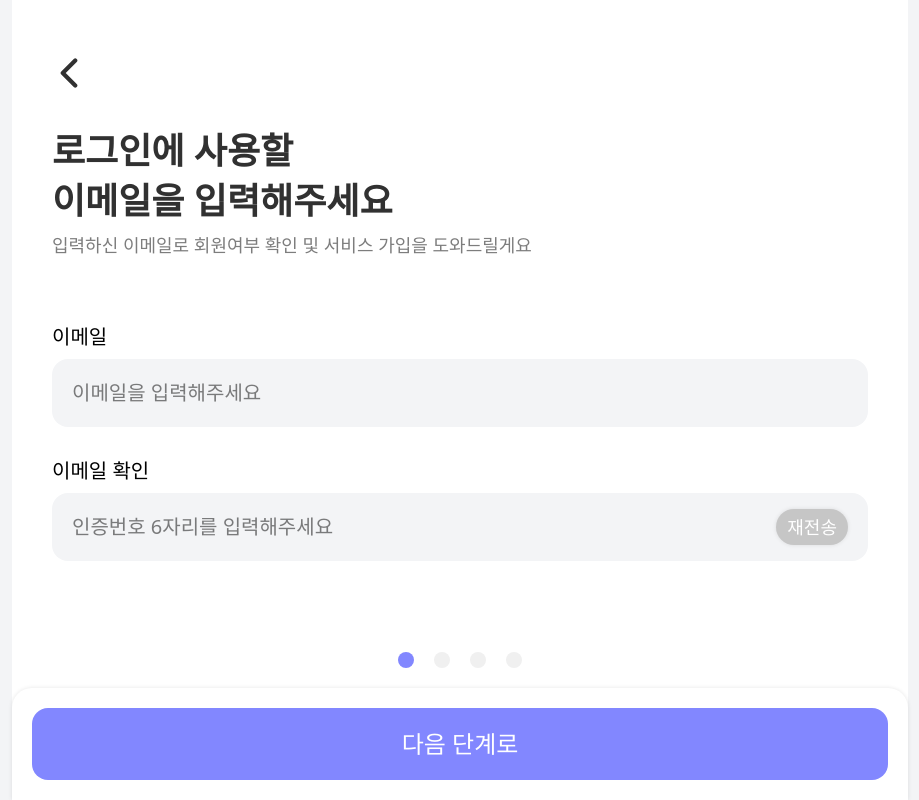
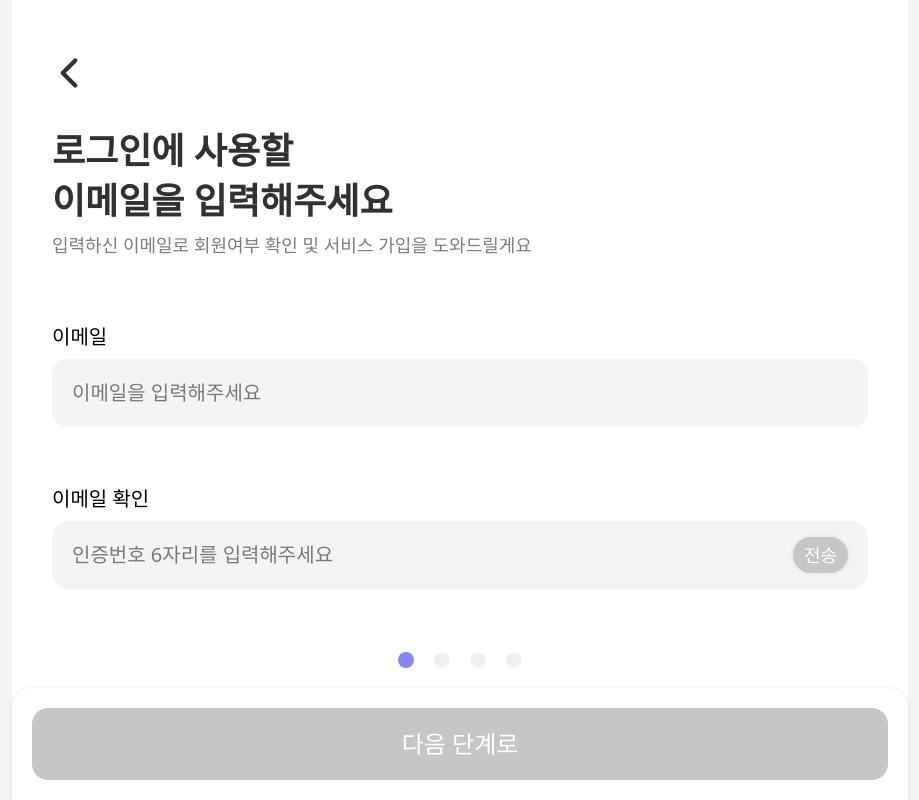
Before and after one commit to Team-Ilmansa/yeogiga-web, a React (Vite) app: page /signup in a window 1280 px wide. Shown: the whole page, without its empty margins (180-1099 px from the left). Built offline with nearby package versions, Linux system fonts and the light colour scheme; no server answers.

Commit message:
Feature(IL-184): 회원가입 이메일 인증 기능 구현 (#68)

```diff
--- /dev/null
+++ b/src/apis/authentication/emailRequestApi.jsx
@@ -0,0 +1,21 @@
+import api from '@/apis/api'
+
+/**이메일 인증 번호 발송 요청 API */
+const emailRequestApi = async (body) => {
+  try {
+    const response = await api.post('auth/email-verification/request', body)
+    return response.data
+  } catch (err) {
+    if (err.response?.data?.message) {
+      throw err.response.data
+    } else if (err.response) {
+      throw new Error(`오류 발생 (status: ${err.response.status})`)
+    } else if (err.request) {
+      throw new Error('서버로부터 응답이 없습니다.')
+    } else {
+      throw new Error('요청 중 알 수 없는 오류가 발생했습니다.')
+    }
+  }
+}
+
+export default emailRequestApi
--- /dev/null
+++ b/src/apis/authentication/verifyCodeApi.jsx
@@ -0,0 +1,21 @@
+import api from '@/apis/api'
+
+/**이메일 인증 번호 검증 API */
+const verifyCodeApi = async (body) => {
+  try {
+    const response = await api.post('auth/email-verification/verify', body)
+    return response.data
+  } catch (err) {
+    if (err.response?.data?.message) {
+      throw new Error(err.response.data.message)
+    } else if (err.response) {
+      throw new Error(`오류 발생 (status: ${err.response.status})`)
+    } else if (err.request) {
+      throw new Error('서버로부터 응답이 없습니다.')
+    } else {
+      throw new Error('요청 중 알 수 없는 오류가 발생했습니다.')
+    }
+  }
+}
+
+export default verifyCodeApi
--- a/src/components/sign-up/RegisterEmail.jsx
+++ b/src/components/sign-up/RegisterEmail.jsx
@@ -1,5 +1,80 @@
+import emailRequestApi from '@/apis/authentication/emailRequestApi'
+import verifyCodeApi from '@/apis/authentication/verifyCodeApi'
+import { useEffect, useState } from 'react'
+import { useForm } from 'react-hook-form'
+
 /**이메일 인증 화면 */
-const RegisterEmail = () => {
+const RegisterEmail = ({ isEmailVerified, setIsEmailVerified }) => {
+  /**최초 전송 여부 */
+  const [hasRequested, setHasRequested] = useState(false)
+  /**이메일 에러 메시지 */
+  const [emailError, setEmailError] = useState('')
+
+  /**useForm */
+  const {
+    register,
+    handleSubmit,
+    watch,
+    formState: { errors },
+  } = useForm()
+
+  /**이메일 형식 검사 */
+  const email = watch('email')
+  const isValidEmail = /^[^\s@]+@[^\s@]+\.[^\s@]+$/.test(email)
+
+  /**코드 길이 검사 */
+  const code = watch('code')
+  const isCodeComplete = code?.length === 6
+
+  /**이메일 값 변경 시 에러 초기화 */
+  useEffect(() => {
+    if (emailError) {
+      setEmailError('')
+    }
+  }, [email])
+
+  /**이메일 인증 번호 발송 요청 */
+  const handleRequestCode = async (data) => {
+    /**API body 양식에 맞게 변경 */
+    const body = {
+      email: data.email,
+    }
+    try {
+      const result = await emailRequestApi(body)
+      setHasRequested(true)
+    } catch (err) {
+      /**이미 가입된 이메일인 경우 처리 */
+      if (err.code === 'A013') setEmailError(err.message)
+      else alert(err.message)
+    }
+  }
+
+  const handleVerifyCode = async (data) => {
+    /**API body 양식에 맞게 변경 */
+    const body = {
+      email: data.email,
+      code: data.code,
+    }
+    try {
+      const result = await verifyCodeApi(body)
+      setIsEmailVerified(true)
+      console.log(result)
+    } catch (err) {
+      alert(err.message)
+    }
+  }
+
+  /**버튼 클릭 시 실행할 함수 */
+  const onSubmit = (data) => {
+    /**확인 버튼을 눌렀을 경우 */
+    if (data.code?.length === 6) {
+      handleVerifyCode(data)
+    } else {
+      /**전송 or 재전송 버튼을 눌렀을 경우 */
+      handleRequestCode(data)
+    }
+  }
+
   return (
     <div>
       <div className='mb-15 px-10'>
@@ -15,35 +90,66 @@ const RegisterEmail = () => {
       </div>
 
       {/* 이메일 인증 Form */}
-      <div className='flex h-full w-full flex-col items-center px-10'>
+      <form
+        onSubmit={handleSubmit(onSubmit)}
+        className='flex h-full w-full flex-col items-center px-10'
+      >
         {/* 이메일 Input */}
-        <div className='flex w-full flex-col justify-between gap-2'>
+        <div className='mb-[30px] flex w-full flex-col justify-between gap-2'>
           <label className='text-xl'>이메일</label>
           <input
+            {...register('email', { required: true })}
             placeholder='이메일을 입력해주세요'
             type='email'
-            className='mb-[30px] border-none bg-gray-100 p-[20px] text-xl'
+            className='border-none bg-gray-100 p-[20px] text-xl'
           />
+          {/* 안내 메세지 */}
+          <div className='h-[20px]'>
+            {emailError ? (
+              <p className='text-right text-sm text-red-500'>
+                이미 가입된 이메일이에요
+              </p>
+            ) : (
+              isValidEmail && (
+                <p className='text-right text-sm text-[var(--Blue-Scale-blue-500)]'>
+                  가입 가능한 이메일이에요
+                </p>
+              )
+            )}
+          </div>
         </div>
 
-        {/* 이메일 인증번호 Input */}
-        <form className='flex w-full flex-col justify-between gap-2'>
+        {/* 이메일 인증 번호 Input */}
+        <div className='flex w-full flex-col justify-between gap-2'>
           <label className='text-xl'>이메일 확인</label>
           <div className='relative flex w-full flex-col'>
             <input
+              {...register('code')}
+              maxLength={6}
               placeholder='인증번호 6자리를 입력해주세요'
               type='text'
               className='border-none bg-gray-100 p-[20px] text-xl'
             />
             <button
               type='submit'
-              className='absolute top-1/2 right-5 -translate-y-1/2 rounded-[18px] border-none bg-[var(--Grey-Scale-grey-200)] px-[11px] py-[4px] text-lg text-[var(--Grey-Scale-grey-00)] shadow-[0px_0px_4px_0px_rgba(0,0,0,0.10)]'
+              disabled={!isValidEmail}
+              className={`absolute top-1/2 right-5 -translate-y-1/2 rounded-[18px] border-none px-[11px] py-[4px] text-lg text-[var(--Grey-Scale-grey-00)] shadow-[0px_0px_4px_0px_rgba(0,0,0,0.10)] transition-colors ${
+                isValidEmail
+                  ? 'cursor-pointer bg-[var(--Blue-Scale-blue-500)]'
+                  : 'cursor-not-allowed bg-[var(--Grey-Scale-grey-200)]'
+              }`}
             >
-              재전송
+              {isCodeComplete ? '확인' : hasRequested ? '재전송' : '전송'}
             </button>
           </div>
-        </form>
-      </div>
+          {/* 안내 메세지 */}
+          {isEmailVerified && (
+            <p className='text-right text-sm text-[var(--Blue-Scale-blue-500)]'>
+              이메일 인증에 성공했어요
+            </p>
+          )}
+        </div>
+      </form>
     </div>
   )
 }
--- a/src/components/sign-up/SignUpForm.jsx
+++ b/src/components/sign-up/SignUpForm.jsx
@@ -12,8 +12,12 @@ import SignUpConfirmation from './SignUpConfirmation'
 const SignUpForm = () => {
   const navigate = useNavigate()
 
+  /**회원가입 각 단계 */
   const [step, setStep] = useState(1)
+  /**이메일 인증 완료 여부 */
+  const [isEmailVerified, setIsEmailVerified] = useState(false)
 
+  /**뒤로 가기 버튼 */
   const handleBack = () => {
     if (step === 1) {
       navigate(-1)
@@ -22,6 +26,7 @@ const SignUpForm = () => {
     }
   }
 
+  /**하단 버튼 */
   const handleStepButton = () => {
     if (step === 5) {
       navigate('/signin')
@@ -30,8 +35,14 @@ const SignUpForm = () => {
     }
   }
 
+  /**단계 별 컴포넌트 설정 */
   const stepComponentMap = {
-    1: <RegisterEmail />,
+    1: (
+      <RegisterEmail
+        isEmailVerified={isEmailVerified}
+        setIsEmailVerified={setIsEmailVerified}
+      />
+    ),
     2: <RegisterPassword />,
     3: <TermsAgreement />,
     4: <RegisterNickname />,
@@ -54,13 +65,19 @@ const SignUpForm = () => {
       {stepComponentMap[step]}
 
       {/* 다음 단계 버튼 */}
-      {/* TODO: 인증 완료 시에만 활성화 */}
       <div className='fixed bottom-0 left-0 flex w-full flex-col items-center gap-[20px]'>
         {step < 5 && <StepIndicator step={step} />}
         <div className='flex w-4xl items-center justify-center rounded-t-[20px] p-[20px] shadow-[0_0_4px_rgba(0,0,0,0.10)]'>
+          {/* 이메일 인증 완료 시 활성화
+          TODO: 나머지 단계에도 적용 */}
           <button
             onClick={handleStepButton}
-            className='w-full border-none bg-[var(--Blue-Scale-blue-500)] p-[20px] text-2xl text-white'
+            disabled={step === 1 && !isEmailVerified}
+            className={`w-full border-none p-[20px] text-2xl text-white transition-opacity ${
+              step === 1 && !isEmailVerified
+                ? 'cursor-not-allowed bg-[var(--Grey-Scale-grey-200)]'
+                : 'cursor-pointer bg-[var(--Blue-Scale-blue-500)]'
+            }`}
           >
             {step === 5 ? '확인' : step === 4 ? '가입 완료' : '다음 단계로'}
           </button>
```
